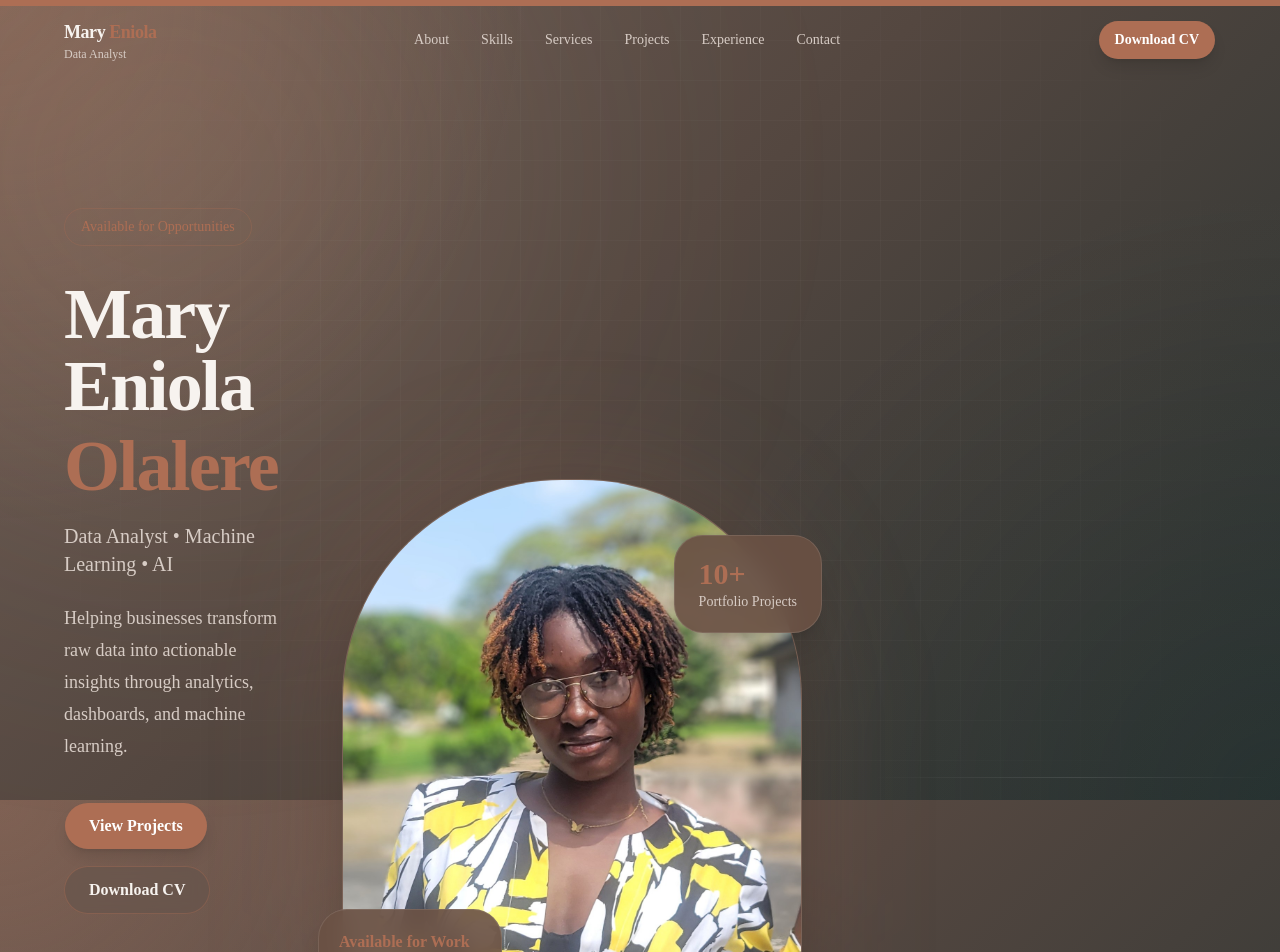
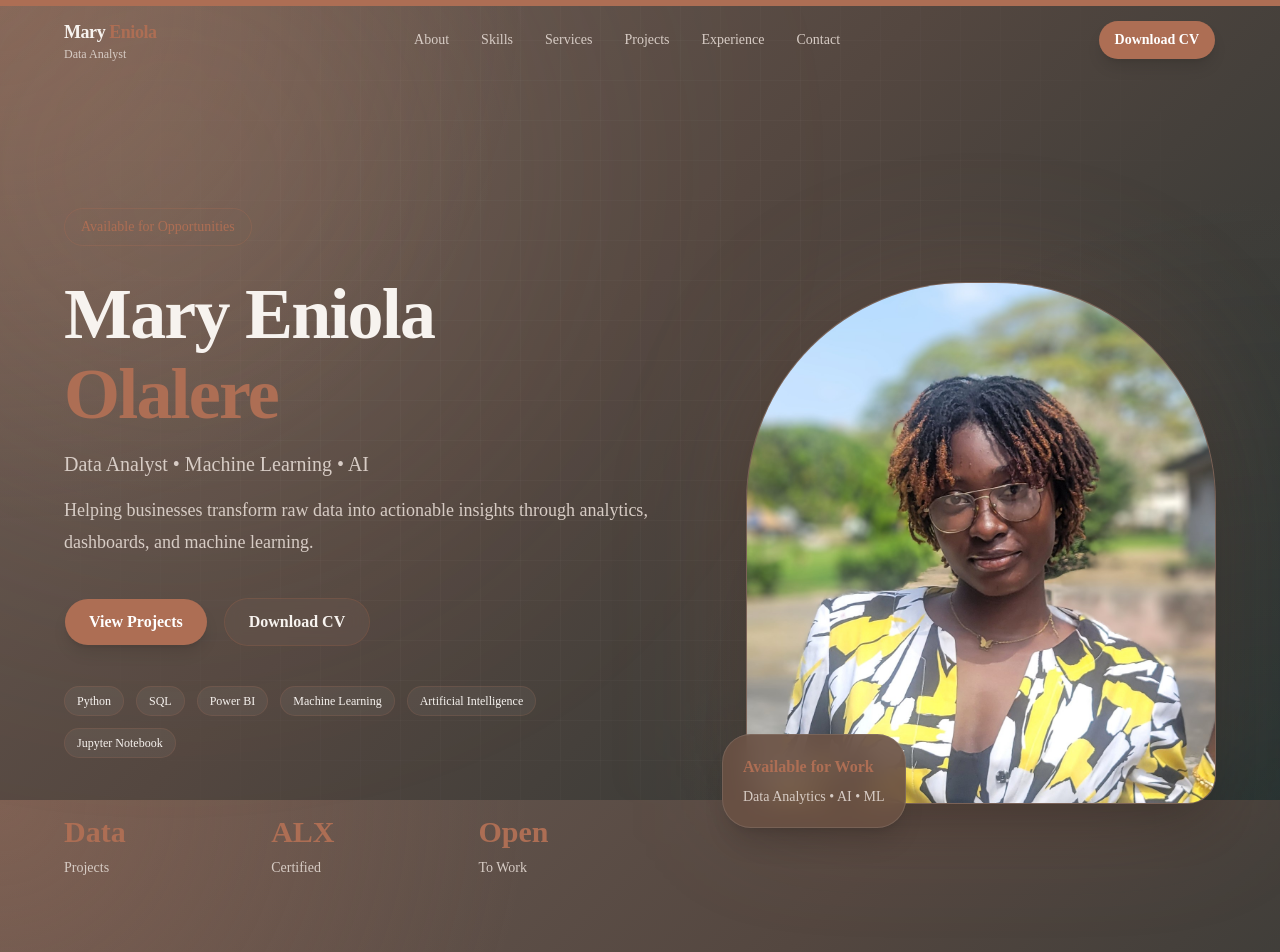
Before and after one commit to eniolamary/portflio, a Next.js app: page / in a window 1280 px wide. Shown: the top 952 px of the page. Built offline with nearby package versions, Linux system fonts and the light colour scheme.

Commit message:
'portolio'

```diff
--- a/app/page.tsx
+++ b/app/page.tsx
@@ -1,6 +1,3 @@
-import Navbar from "@/components/layout/navbar";
-import Footer from "@/components/layout/Footer";
-
 import Hero from "@/components/sections/hero";
 import About from "@/components/sections/about";
 import Skills from "@/components/sections/skills";
--- a/components/sections/about.tsx
+++ b/components/sections/about.tsx
@@ -43,7 +43,7 @@ export default function About() {
 
             {/* RIGHT */}
 
-            <div className="rounded-3xl border border-white/10 bg-card p-10">
+            <div className="rounded-3xl border border-white/10 bg-card p-8 transition-all duration-300 hover:-translate-y-2 hover:border-primary/40 hover:shadow-xl">
 
               <h3 className="text-2xl font-bold">
                 Mary Eniola Olalere
@@ -84,7 +84,7 @@ export default function About() {
 
         </Container>
 
-        <div className="rounded-3xl border border-white/10 bg-card p-8 transition-all duration-300 hover:-translate-y-2 hover:border-primary/40 hover:shadow-xl" />
+        <div className="mt-24 h-px w-full bg-gradient-to-r from-transparent via-white/10 to-transparent" />
 
       </section>
 
--- a/components/sections/experience.tsx
+++ b/components/sections/experience.tsx
@@ -69,7 +69,7 @@ export default function Experience() {
 
                 <div
                   key={item.title}
-                  className="rounded-3xl border border-white/10 bg-card p-8"
+                 className="rounded-3xl border border-white/10 bg-card p-8 transition-all duration-300 hover:-translate-y-2 hover:border-primary/40 hover:shadow-xl"
                 >
 
                   <div className="flex gap-6">
@@ -108,7 +108,7 @@ export default function Experience() {
 
         </Container>
 
-        <div className="rounded-3xl border border-white/10 bg-card p-8 transition-all duration-300 hover:-translate-y-2 hover:border-primary/40 hover:shadow-xl" />
+        <div className="mt-24 h-px w-full bg-gradient-to-r from-transparent via-white/10 to-transparent" />
 
       </section>
     </MotionWrapper>
--- a/components/sections/hero.tsx
+++ b/components/sections/hero.tsx
@@ -9,14 +9,16 @@ export default function Hero() {
   return (
     <section
       id="hero"
-      className="section-padding min-h-screen flex items-center"
+      className="section-padding"
     >
       <Container>
-        <div className="grid items-center gap-16 lg:grid-cols-[1.3fr_0.7fr]">
+
+        <div className="grid w-full items-center gap-20 lg:grid-cols-[1.1fr_0.9fr]">
 
           {/* LEFT */}
 
           <motion.div
+            className="w-full"
             initial={{ opacity: 0, y: 40 }}
             animate={{ opacity: 1, y: 0 }}
             transition={{
@@ -30,24 +32,20 @@ export default function Hero() {
             </span>
 
             <h1 className="mt-8 text-5xl font-extrabold tracking-tight lg:text-7xl">
-
               Mary Eniola
 
               <span className="mt-2 block text-primary">
                 Olalere
               </span>
-
             </h1>
 
             <p className="mt-5 text-xl font-medium text-muted-foreground">
               Data Analyst • Machine Learning • AI
             </p>
 
-            <p className="mt-6 max-w-xl text-lg leading-8 text-muted-foreground">
-
+            <p className="mt-4 text-2xl text-lg leading-8 text-muted-foreground">
               Helping businesses transform raw data into actionable insights
               through analytics, dashboards, and machine learning.
-
             </p>
 
             <div className="mt-10 flex flex-wrap gap-4">
@@ -64,14 +62,17 @@ export default function Hero() {
               </Button>
 
               <a href="/resume.pdf" download>
-                <Button variant="outline" size="lg">
+                <Button
+                  variant="outline"
+                  size="lg"
+                >
                   Download CV
                 </Button>
               </a>
 
             </div>
 
-            {/* TECH BADGES */}
+            {/* TECH STACK */}
 
             <div className="mt-10 flex flex-wrap gap-3">
 
@@ -100,19 +101,16 @@ export default function Hero() {
             <div className="mt-14 grid grid-cols-3 gap-8">
 
               <div>
-
                 <h2 className="text-3xl font-bold text-primary">
-                  10+
+                  Data
                 </h2>
 
                 <p className="mt-2 text-sm text-muted-foreground">
-                  Portfolio Projects
+                  Projects
                 </p>
-
               </div>
 
               <div>
-
                 <h2 className="text-3xl font-bold text-primary">
                   ALX
                 </h2>
@@ -120,11 +118,9 @@ export default function Hero() {
                 <p className="mt-2 text-sm text-muted-foreground">
                   Certified
                 </p>
-
               </div>
 
               <div>
-
                 <h2 className="text-3xl font-bold text-primary">
                   Open
                 </h2>
@@ -132,7 +128,6 @@ export default function Hero() {
                 <p className="mt-2 text-sm text-muted-foreground">
                   To Work
                 </p>
-
               </div>
 
             </div>
@@ -142,45 +137,38 @@ export default function Hero() {
           {/* RIGHT */}
 
           <motion.div
-            className="flex justify-center lg:justify-end"
-            initial={{ opacity: 0, scale: 0.92, x: 40 }}
-            animate={{ opacity: 1, scale: 1, x: 0 }}
+            className="flex w-full justify-center lg:justify-end"
+            initial={{ opacity: 0, x: 40 }}
+            animate={{ opacity: 1, x: 0 }}
             transition={{
-              duration: 0.9,
-              delay: 0.3,
-              ease: "easeOut",
+              duration: 0.8,
+              delay: 0.2,
             }}
           >
 
-            <div className="relative h-[500px] w-[460px]">
+            <div className="relative w-full max-w-[470px]">
 
-              {/* Background Glow */}
+              <div className="absolute inset-0 rounded-[220px_220px_28px_28px] bg-primary/20 blur-3xl" />
 
-              <div className="absolute inset-0 scale-100 rounded-[220px_220px_28px_28px] bg-primary/20 blur-3xl"></div>
-
-              {/* Photo */}
-
-              <div className="group relative h-full overflow-hidden rounded-[220px_220px_28px_28px] border border-white/10 bg-card shadow-2xl transition-all duration-500 hover:-translate-y-2">
+              <div className="group relative aspect-[0.9] overflow-hidden rounded-[220px_220px_28px_28px] border border-white/10 bg-card shadow-2xl transition-all duration-500 hover:-translate-y-2">
 
                 <Image
                   src="/images/mary.jpg"
                   alt="Mary Eniola Olalere"
                   fill
                   priority
+                  sizes="470px"
                   className="object-cover transition-transform duration-700 group-hover:scale-105"
                 />
 
               </div>
 
-              {/* Floating Availability Card */}
-
               <motion.div
-                className="absolute -bottom-6 -left-6 rounded-2xl border border-white/10 bg-card/90 p-5 shadow-xl backdrop-blur-md"
+                className="absolute -bottom-6 -left-6 rounded-2xl border border-white/10 bg-card/90 p-5 backdrop-blur-md shadow-xl"
                 initial={{ opacity: 0, y: 20 }}
                 animate={{ opacity: 1, y: 0 }}
                 transition={{
-                  delay: 0.9,
-                  duration: 0.5,
+                  delay: 0.8,
                 }}
               >
 
@@ -194,34 +182,14 @@ export default function Hero() {
 
               </motion.div>
 
-              {/* Floating Projects Card */}
-
-              <motion.div
-                className="absolute -right-5 top-14 rounded-2xl border border-white/10 bg-card/90 px-6 py-5 shadow-xl backdrop-blur-md"
-                initial={{ opacity: 0, y: -20 }}
-                animate={{ opacity: 1, y: 0 }}
-                transition={{
-                  delay: 1.1,
-                  duration: 0.5,
-                }}
-              >
-
-                <p className="text-3xl font-bold text-primary">
-                  10+
-                </p>
-
-                <p className="text-sm text-muted-foreground">
-                  Portfolio Projects
-                </p>
-
-              </motion.div>
-
             </div>
 
           </motion.div>
 
         </div>
+
       </Container>
+
       <div className="mt-24 h-px w-full bg-gradient-to-r from-transparent via-white/10 to-transparent" />
 
     </section>
--- a/components/sections/services.tsx
+++ b/components/sections/services.tsx
@@ -64,7 +64,7 @@ export default function Services() {
               return (
                 <div
                   key={service.title}
-                  className="rounded-3xl border border-white/10 bg-card p-6"
+                  className="rounded-3xl border border-white/10 bg-card p-8 transition-all duration-300 hover:-translate-y-2 hover:border-primary/40 hover:shadow-xl"
                 >
                   <div className="mb-6 flex h-12 w-12 items-center justify-center rounded-2xl bg-primary/15 text-primary">
                     <Icon size={28} />
@@ -84,7 +84,7 @@ export default function Services() {
           </div>
         </Container>
 
-        <div className="rounded-3xl border border-white/10 bg-card p-8 transition-all duration-300 hover:-translate-y-2 hover:border-primary/40 hover:shadow-xl" />
+        <div className="mt-24 h-px w-full bg-gradient-to-r from-transparent via-white/10 to-transparent" />
 
       </section>
     </MotionWrapper>
--- a/components/sections/technologies.tsx
+++ b/components/sections/technologies.tsx
@@ -40,7 +40,7 @@ export default function Technologies() {
 
               <div
                 key={item}
-                className="rounded-full border border-white/10 bg-card px-6 py-3 hover:border-primary transition"
+                className="rounded-full border border-white/10 bg-card px-6 py-3 transition-all duration-300 hover:-translate-y-2 hover:border-primary/40 hover:shadow-xl"
               >
                 {item}
               </div>
@@ -51,7 +51,7 @@ export default function Technologies() {
 
         </Container>
 
-        <div className="rounded-3xl border border-white/10 bg-card p-8 transition-all duration-300 hover:-translate-y-2 hover:border-primary/40 hover:shadow-xl" />
+        <div className="mt-24 h-px w-full bg-gradient-to-r from-transparent via-white/10 to-transparent" />
 
       </section>
     </MotionWrapper>
```
Also changed, not shown: components/sections/footer.tsx (added).
